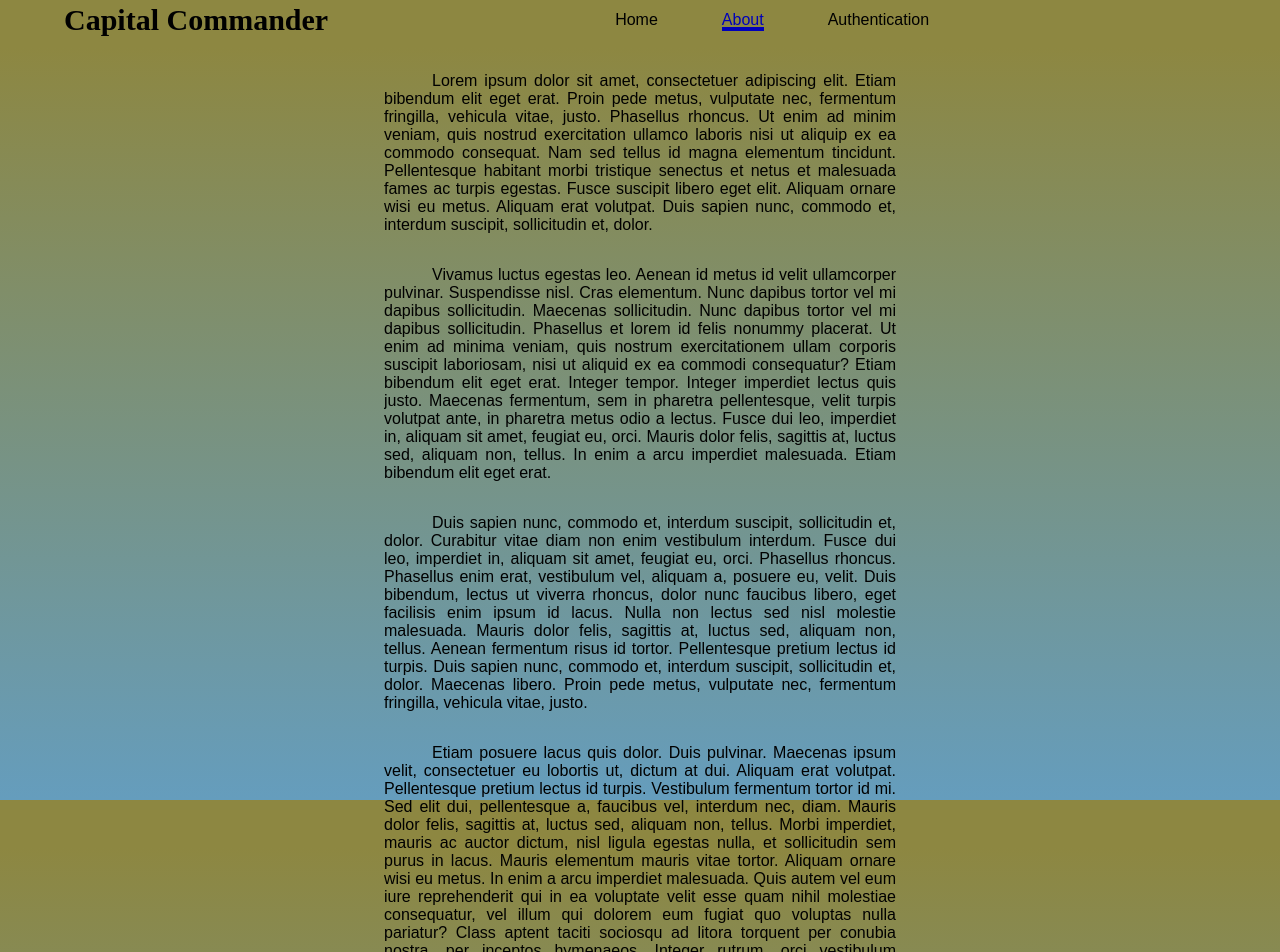
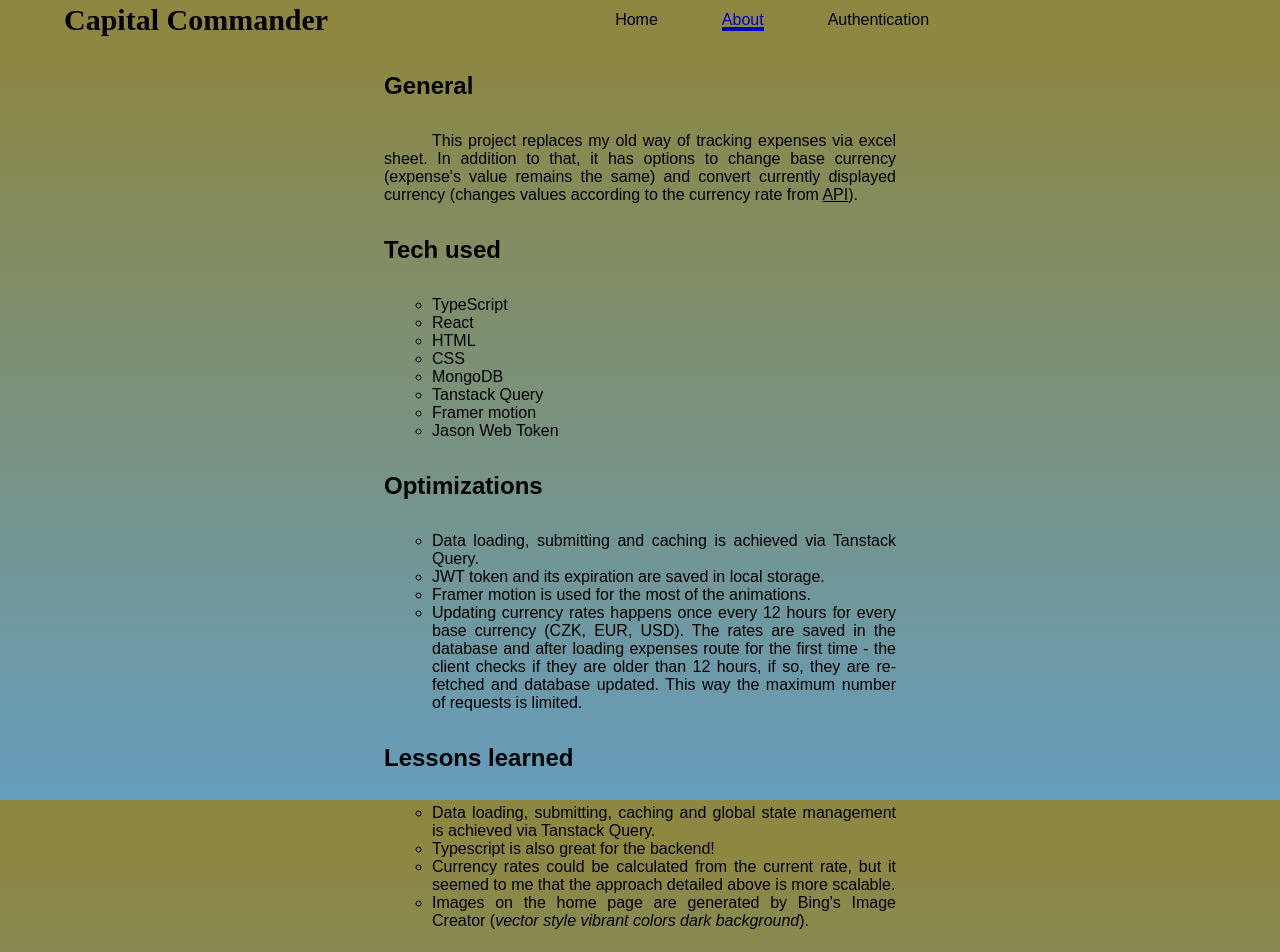
Before and after one commit to Andrij-Kolomijec/Capital-Commander, a React (Vite) app in the folder client/: page /about in a window 1280 px wide. Shown: the top 952 px of the page. Built offline with nearby package versions, Linux system fonts and the light colour scheme; a web font is replaced by a local one.

Commit message:
Edited description

```diff
--- a/client/src/routes/About.module.css
+++ b/client/src/routes/About.module.css
@@ -12,6 +12,11 @@
   text-indent: 3rem;
 }
 
+.about ul > li {
+  list-style-type: circle;
+  margin-left: 3rem;
+}
+
 @media (max-width: 1100px) {
   .about {
     width: 50%;
--- a/client/src/routes/About.tsx
+++ b/client/src/routes/About.tsx
@@ -4,6 +4,79 @@ import Reveal from "../components/common/Reveal";
 export default function About() {
   return (
     <div className={classes.about}>
+      <Reveal>
+        <h2>General</h2>
+      </Reveal>
+      <Reveal>
+        <p>
+          This project replaces my old way of tracking expenses via excel sheet.
+          In addition to that, it has options to change base currency (expense's
+          value remains the same) and convert currently displayed currency
+          (changes values according to the currency rate from{" "}
+          <a className="link" href="https://currencybeacon.com/">
+            API
+          </a>
+          ).
+        </p>
+      </Reveal>
+      <Reveal>
+        <h2>Tech used</h2>
+      </Reveal>
+      <Reveal>
+        <ul>
+          <li>TypeScript</li>
+          <li>React</li>
+          <li>HTML</li>
+          <li>CSS</li>
+          <li>MongoDB</li>
+          <li>Tanstack Query</li>
+          <li>Framer motion</li>
+          <li>Jason Web Token</li>
+        </ul>
+      </Reveal>
+      <Reveal>
+        <h2>Optimizations</h2>
+      </Reveal>
+      <Reveal>
+        <ul>
+          <li>
+            Data loading, submitting and caching is achieved via Tanstack Query.
+          </li>
+          <li>JWT token and its expiration are saved in local storage.</li>
+          <li>Framer motion is used for the most of the animations.</li>
+          <li>
+            Updating currency rates happens once every 12 hours for every base
+            currency (CZK, EUR, USD). The rates are saved in the database and
+            after loading expenses route for the first time - the client checks
+            if they are older than 12 hours, if so, they are re-fetched and
+            database updated. This way the maximum number of requests is
+            limited.
+          </li>
+        </ul>
+      </Reveal>
+      <Reveal>
+        <h2>Lessons learned</h2>
+      </Reveal>
+      <Reveal>
+        <ul>
+          <li>
+            Data loading, submitting, caching and global state management is
+            achieved via Tanstack Query.
+          </li>
+          <li>Typescript is also great for the backend!</li>
+          <li>
+            Currency rates could be calculated from the current rate, but it
+            seemed to me that the approach detailed above is more scalable.
+          </li>
+          <li>
+            Images on the home page are generated by Bing's Image Creator (
+            <i>vector style vibrant colors dark background</i>).
+          </li>
+        </ul>
+      </Reveal>
+      <Reveal>
+        <h2>Check out this scroll animation</h2>
+      </Reveal>
       <Reveal>
         <p>
           Lorem ipsum dolor sit amet, consectetuer adipiscing elit. Etiam
@@ -24,13 +97,14 @@ export default function About() {
           dapibus sollicitudin. Maecenas sollicitudin. Nunc dapibus tortor vel
           mi dapibus sollicitudin. Phasellus et lorem id felis nonummy placerat.
           Ut enim ad minima veniam, quis nostrum exercitationem ullam corporis
-          suscipit laboriosam, nisi ut aliquid ex ea commodi consequatur? Etiam
-          bibendum elit eget erat. Integer tempor. Integer imperdiet lectus quis
-          justo. Maecenas fermentum, sem in pharetra pellentesque, velit turpis
-          volutpat ante, in pharetra metus odio a lectus. Fusce dui leo,
-          imperdiet in, aliquam sit amet, feugiat eu, orci. Mauris dolor felis,
-          sagittis at, luctus sed, aliquam non, tellus. In enim a arcu imperdiet
-          malesuada. Etiam bibendum elit eget erat.
+          suscipit laboriosam, nisi ut aliquid ex ea commodi consequatur. Etiam
+          bibendum elit eget erat. How bored are you, that you are reading this?
+          Integer tempor. Integer imperdiet lectus quis justo. Maecenas
+          fermentum, sem in pharetra pellentesque, velit turpis volutpat ante,
+          in pharetra metus odio a lectus. Fusce dui leo, imperdiet in, aliquam
+          sit amet, feugiat eu, orci. Mauris dolor felis, sagittis at, luctus
+          sed, aliquam non, tellus. In enim a arcu imperdiet malesuada. Etiam
+          bibendum elit eget erat.
         </p>
       </Reveal>
       <Reveal>
```
Also changed, not shown: 1 other file (tests, documents, lock files or other folders).
